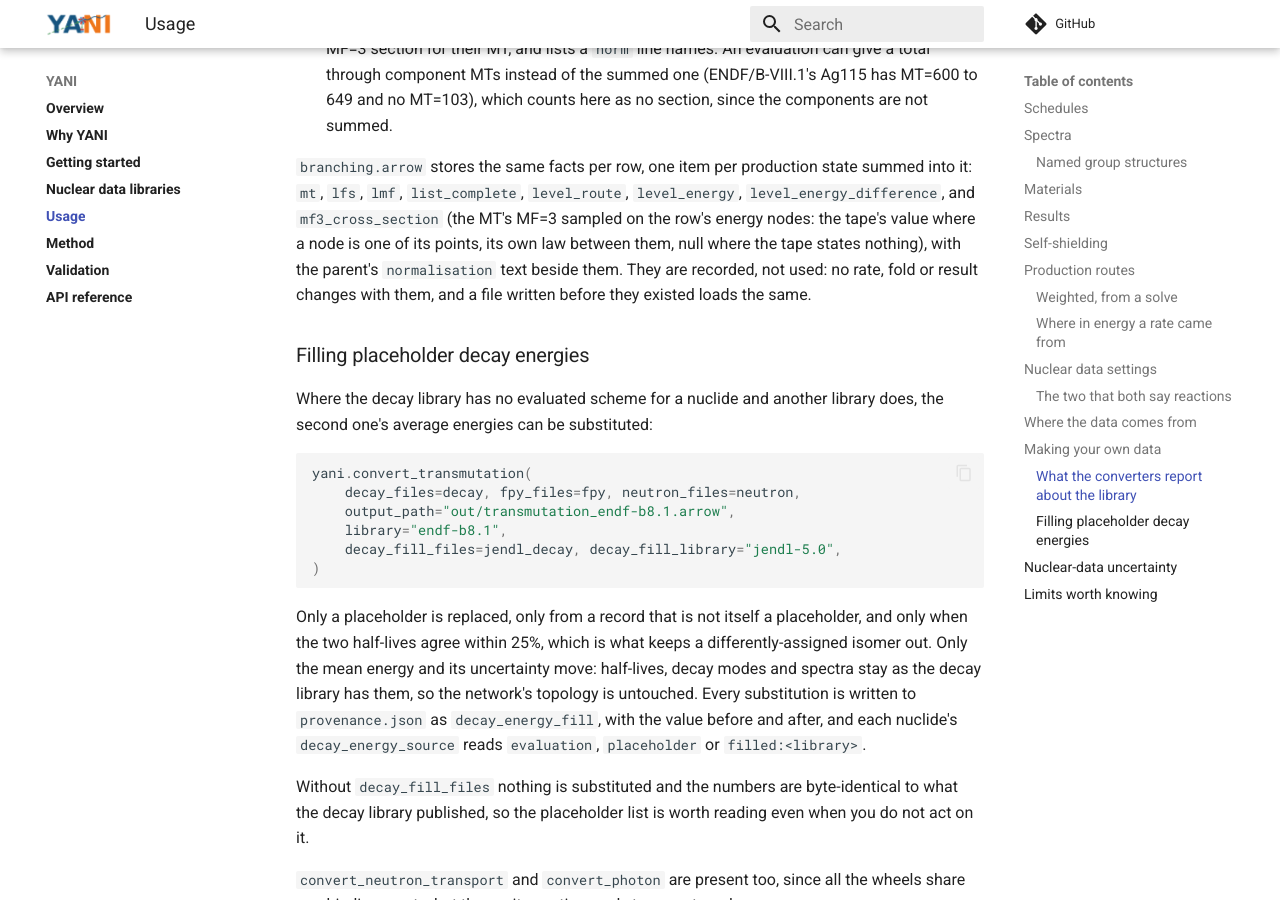
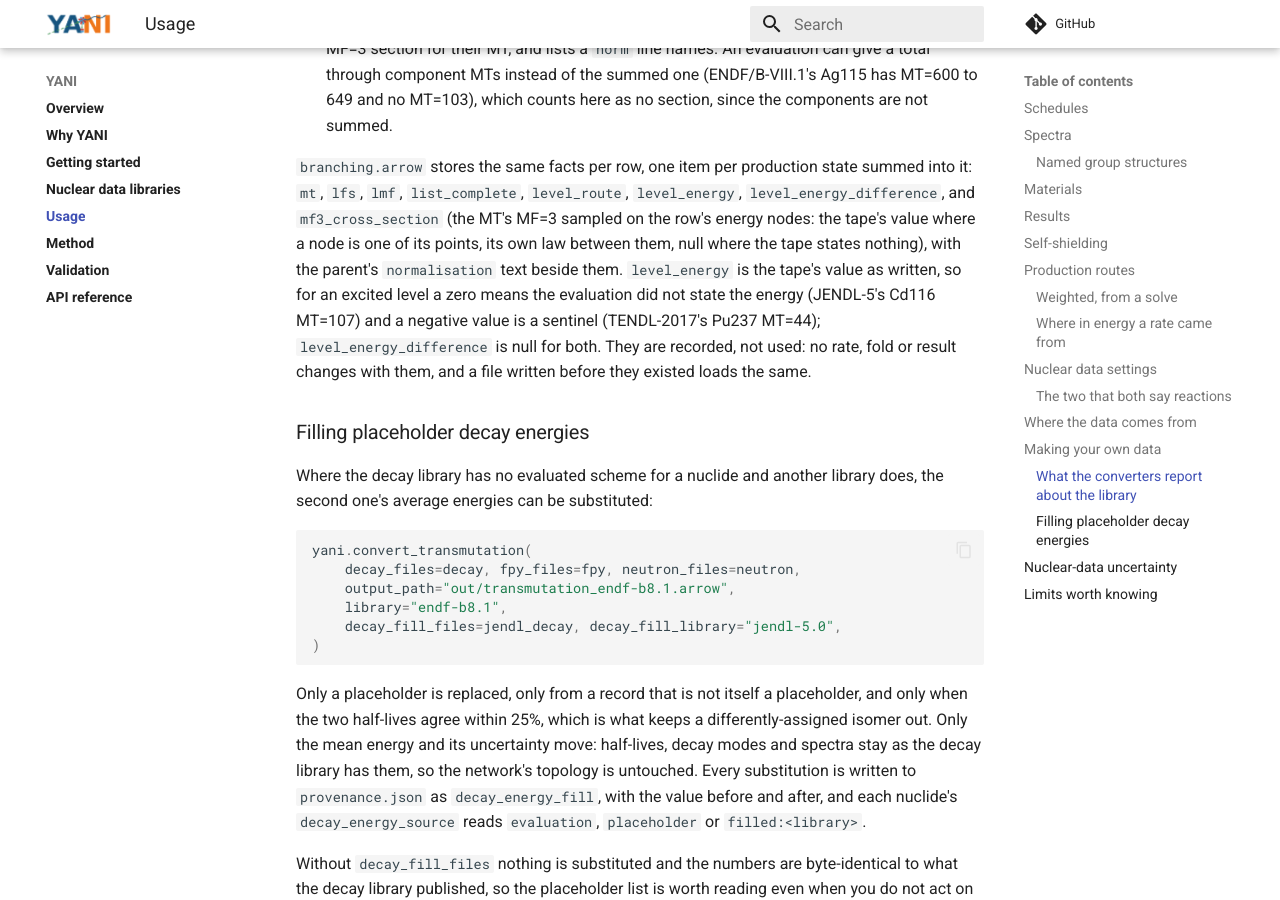
Before and after one commit to fusion-neutronics/yani, an MkDocs documentation site: the page built from docs/usage.md, in a window 1280 px wide and 900 px high, scrolled down 14124 px. Built offline with MkDocs 1.6.1 and Material for MkDocs 9.7.7, drawn with Linux system fonts in a browser that asks for light colours; comment, search, counter and statistics services are not loaded.

Commit message:
Say what an unstated level energy looks like in branching.arrow
An excited level's level_energy is stored as the tape writes it, so a zero
(an ELFS the evaluator left at 0.0) or a negative sentinel is not an energy,
and level_energy_difference is null for both.

```diff
--- a/docs/usage.md
+++ b/docs/usage.md
@@ -679,9 +679,12 @@ summed into it: `mt`, `lfs`, `lmf`, `list_complete`, `level_route`,
 `level_energy`, `level_energy_difference`, and `mf3_cross_section` (the MT's
 MF=3 sampled on the row's energy nodes: the tape's value where a node is one of
 its points, its own law between them, null where the tape states nothing), with
-the parent's `normalisation` text beside them. They are recorded, not used: no
-rate, fold or result changes with them, and a file written before they existed
-loads the same.
+the parent's `normalisation` text beside them. `level_energy` is the tape's
+value as written, so for an excited level a zero means the evaluation did not
+state the energy (JENDL-5's Cd116 MT=107) and a negative value is a sentinel
+(TENDL-2017's Pu237 MT=44); `level_energy_difference` is null for both. They
+are recorded, not used: no rate, fold or result changes with them, and a file
+written before they existed loads the same.
 
 ### Filling placeholder decay energies
 
```
